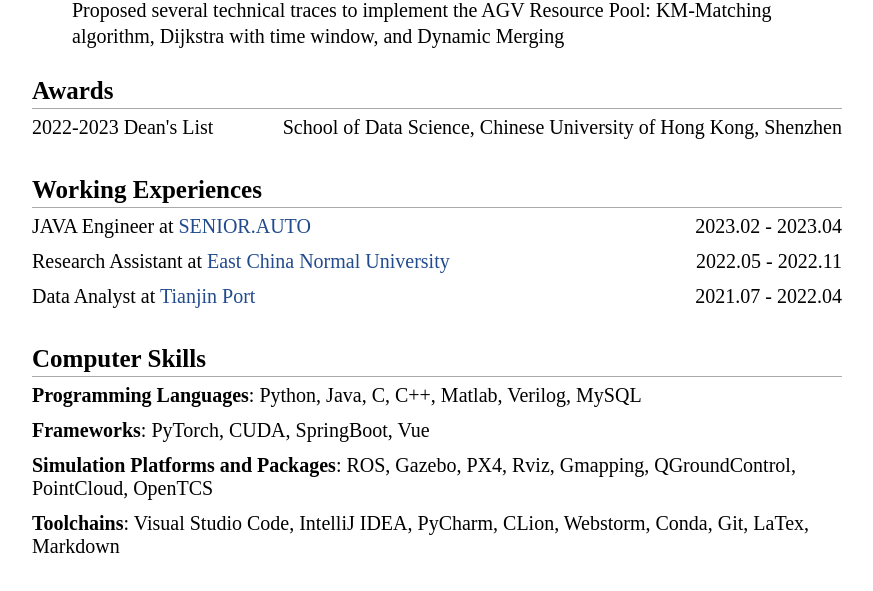
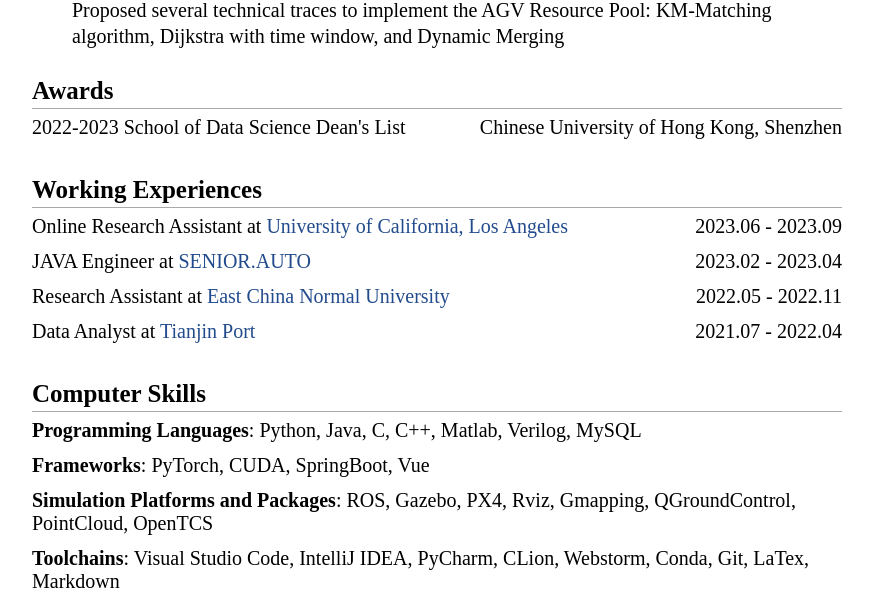
Before and after one commit to GuanlinWU123/guanlinwu123.github.io, a plain HTML site: page index.html in a window 1280 px wide. Shown: the part 1259-1850 px from the top of the page, without its empty margins (203-1076 px from the left). Drawn offline with nearby package versions, Linux system fonts and the light colour scheme.

Commit message:
modified awards, added working experience

```diff
--- a/index.html
+++ b/index.html
@@ -365,8 +365,8 @@
 
 <h2>Awards</h2>
     <div style="overflow:hidden;margin-bottom: 0.6em">
-     <div style="float:left;">2022-2023 Dean's List</div>
-     <div style="float:right;">School of Data Science, Chinese University of Hong Kong, Shenzhen</div>
+     <div style="float:left;">2022-2023 School of Data Science Dean's List</div>
+     <div style="float:right;">Chinese University of Hong Kong, Shenzhen</div>
     </div>
 <!--    -->
 <!--    <div style="overflow:hidden;margin-bottom: 0.6em">-->
@@ -405,6 +405,11 @@
 <!--    </div>-->
 
 <h2>Working Experiences</h2>
+    <div style="overflow:hidden;margin-bottom: 0.6em">
+        <div style="float:left;">Online Research Assistant at <a href="https://www.ucla.edu">University of California, Los Angeles</a></div>
+        <div style="float:right;">2023.06 - 2023.09</div>
+    </div>
+
     <div style="overflow:hidden;margin-bottom: 0.6em">
          <div style="float:left;">JAVA Engineer at <a href="https://www.senior.auto">SENIOR.AUTO</a></div>
          <div style="float:right;">2023.02 - 2023.04</div>
```
